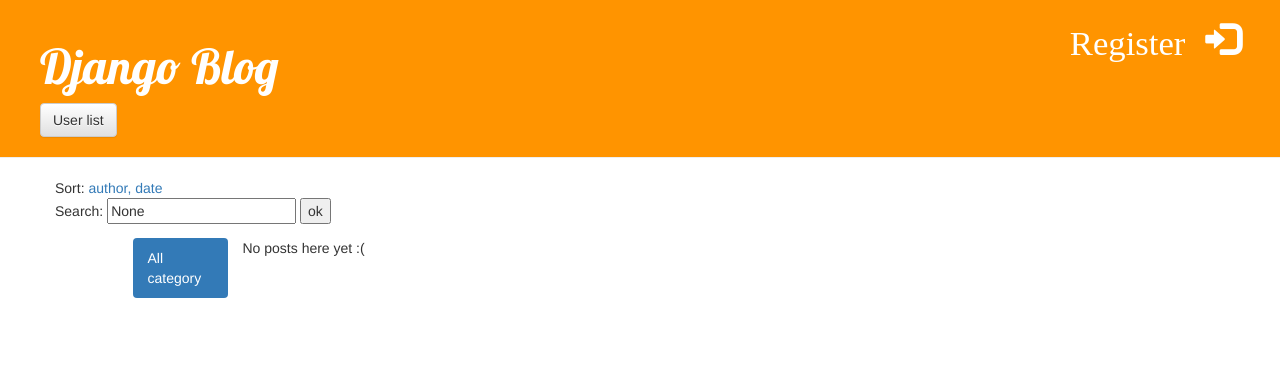
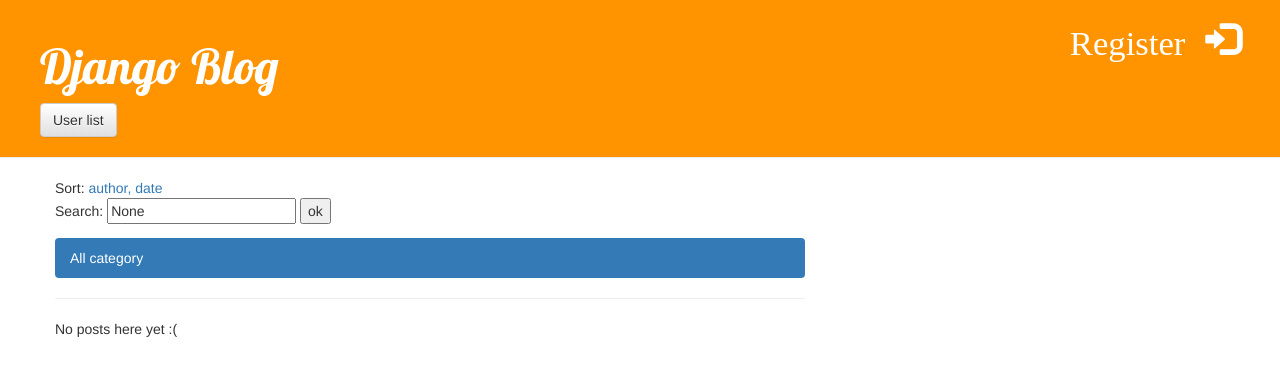
Before and after one commit to dvromanchenk/my-first-blog, a Django app: page / in a window 1280 px wide. Shown: the top 376 px of the page. Run offline with Django 3.2, Linux system fonts and the light colour scheme; data that the repository does not hold is empty; some libraries are stand-ins or nearby versions.

Commit message:
template fix

```diff
--- a/blog/templates/blog/post_list.html
+++ b/blog/templates/blog/post_list.html
@@ -9,7 +9,6 @@
         <input id="search" type="text" name="search" value="{{ search }}">
         <input type="submit" value="ok">
     </form>
-    <div class="col-md-2 col-md-offset-1" >
         <div >
           <ul class="sidebar nav nav-pills nav-stacked">
             <li class="nav-item {% if not category %} active {% endif %}" ><a class="nav-link"  href="/">All category</a></li>
@@ -22,6 +21,6 @@
             {% endfor %}
           </ul>
         </div>
-    </div>
+    <hr>
     {% include 'blog/list_include.html' %}
 {% endblock %}
```
